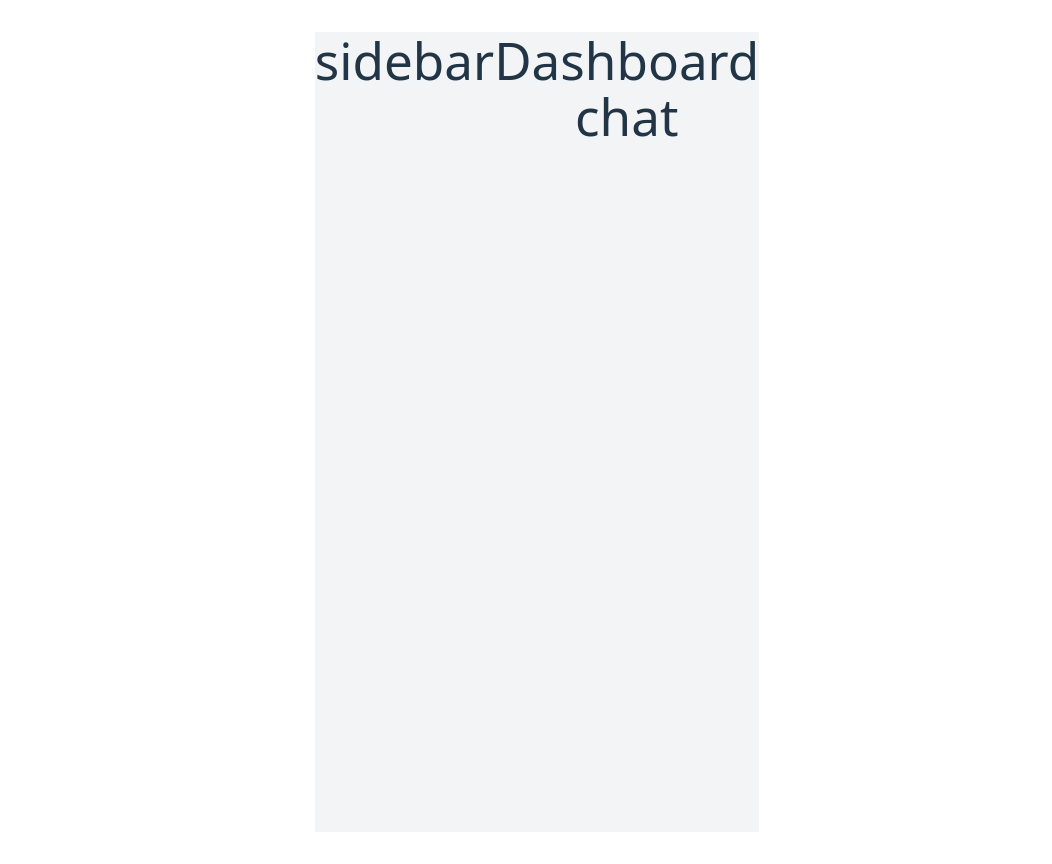
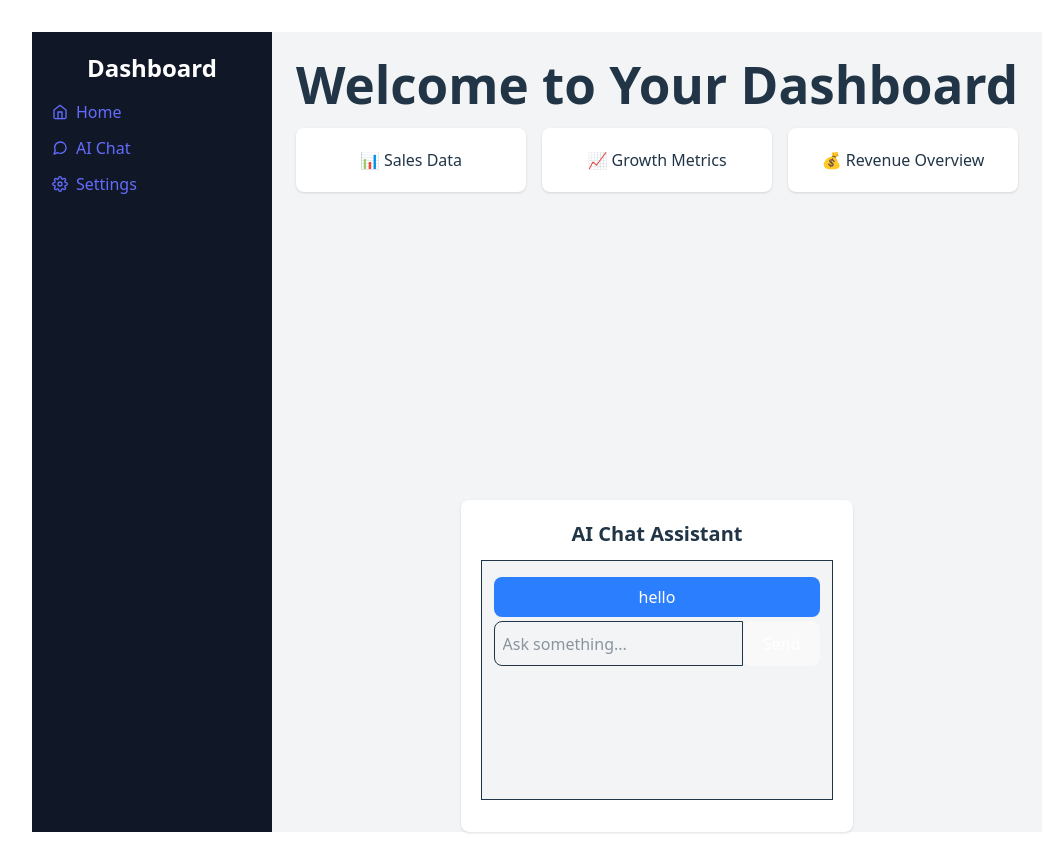
Before and after one commit to IndiraPriyadharshini-63/react-dashboard, a React (Vite) app: page / in a window 1280 px wide. Shown: the whole page, without its empty margins (103-1155 px from the left). Built offline with nearby package versions, Linux system fonts and the light colour scheme.

Commit message:
Components added

```diff
--- a/package.json
+++ b/package.json
@@ -11,8 +11,11 @@
   },
   "dependencies": {
     "@tailwindcss/vite": "^4.0.9",
+    "axios": "^1.8.1",
+    "openai": "^4.86.1",
     "react": "^19.0.0",
     "react-dom": "^19.0.0",
+    "react-icons": "^5.5.0",
     "tailwindcss": "^4.0.9"
   },
   "devDependencies": {
--- a/src/components/Chat.jsx
+++ b/src/components/Chat.jsx
@@ -2,8 +2,22 @@ import React from "react";
 
 const Chat = () => {
   return (
-    <div>
-      <h1>chat</h1>
+    <div className="p-5 bg-white shadow rounded-lg mt-6 max-w-2xl mx-auto">
+      <h2 className="text-xl font-bold mb-3">AI Chat Assistant</h2>
+      <div className="h-60 overflow-y-auto border p-3 mb-3 bg-gray-100">
+        <div className={"p-2 my-1 rounded-lg  bg-blue-500 text-white "}>
+          hello
+        </div>
+        <div className="flex">
+          <input
+            className="flex-1 p-2 border rounded-l-lg"
+            placeholder="Ask something..."
+          />
+          <button className="p-2 bg-blue-500 text-white rounded-r-lg">
+            Send
+          </button>
+        </div>
+      </div>
     </div>
   );
 };
--- a/src/components/Dashboard.jsx
+++ b/src/components/Dashboard.jsx
@@ -2,8 +2,15 @@ import React from "react";
 
 const Dashboard = () => {
   return (
-    <div>
-      <h1>Dashboard</h1>
+    <div className="flex-1 p-6">
+      <h1 className="text-3xl font-bold mb-4">Welcome to Your Dashboard</h1>
+      <div className="grid grid-cols-3 gap-4">
+        <div className="p-5 bg-white shadow rounded-lg">📊 Sales Data</div>
+        <div className="p-5 bg-white shadow rounded-lg">📈 Growth Metrics</div>
+        <div className="p-5 bg-white shadow rounded-lg">
+          💰 Revenue Overview
+        </div>
+      </div>
     </div>
   );
 };
--- a/src/components/Sidebar.jsx
+++ b/src/components/Sidebar.jsx
@@ -1,9 +1,21 @@
 import React from "react";
+import { FiHome, FiMessageCircle, FiSettings } from "react-icons/fi";
 
 const Sidebar = () => {
   return (
-    <div>
-      <h1>sidebar</h1>
+    <div className="w-60 bg-gray-900 text-white p-5 flex flex-col space-y-4">
+      <h2 className="text-2xl font-bold">Dashboard</h2>
+      <nav className="space-y-3">
+        <a href="#" className="flex items-center space-x-2 hover:text-gray-300">
+          <FiHome /> <span>Home</span>
+        </a>
+        <a href="#" className="flex items-center space-x-2 hover:text-gray-300">
+          <FiMessageCircle /> <span>AI Chat</span>
+        </a>
+        <a href="#" className="flex items-center space-x-2 hover:text-gray-300">
+          <FiSettings /> <span>Settings</span>
+        </a>
+      </nav>
     </div>
   );
 };
```
Also changed, not shown: 1 other file (tests, documents, lock files or other folders).
